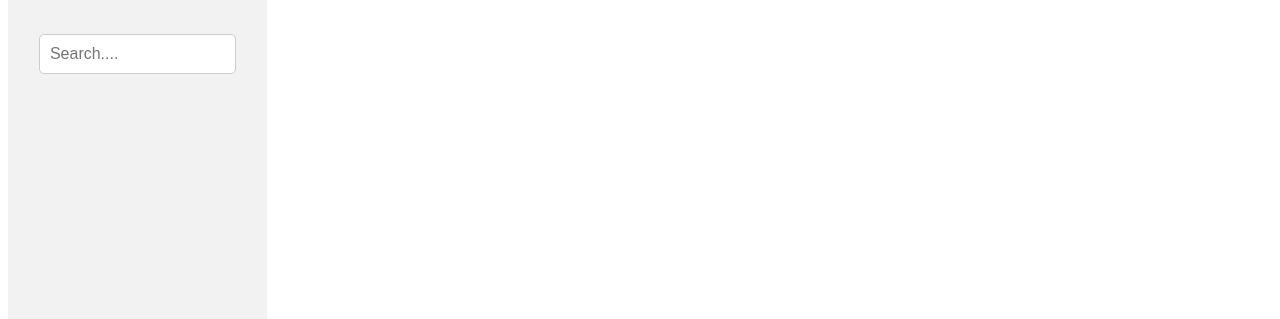
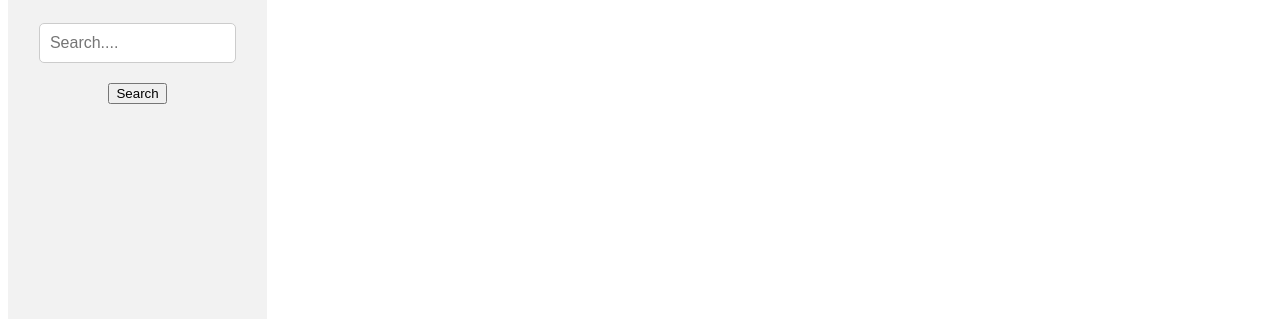
Before and after one commit to treblotnad/07-project-1, a plain HTML site: page index.html in a window 1280 px wide. Shown: the part 781-1100 px from the top of the page. Drawn offline with Linux system fonts and the light colour scheme.

Commit message:
landing page

```diff
--- a/index.html
+++ b/index.html
@@ -11,16 +11,18 @@
   <header class="header">
     <div class="container-fluid">
       <h1 class="bir">Birdwatching</h1>
+
     </div>
 
   </header>
 
 <main>
+    <!-- search btn -->
 <div class="cotainer">
     <div id="search-container">
         <h2>BIRD PARKS..</h2>
         <input type="text" id="search-input" placeholder="Search....">
-        <!-- Aquí puedes agregar tu código JavaScript para manejar la búsqueda -->
+        <button class="search-btn">Search</button>
       </div>
 
       <div class = "rigth-grid-wrapper">
@@ -58,7 +60,7 @@
 </main>
 
 <footer>
-    <!-- Contenido del footer -->
+    <!-- footer -->
     <p>&copy;2023 My Page. All rights reserved.</p>
 </footer>
 
--- a/styles.css
+++ b/styles.css
@@ -132,7 +132,7 @@ h2{
 
   /* Responsive Styles */
 @media screen and (max-width: 768px) {
-    /* Ajustes para pantallas más pequeñas */
+    /* Settings for smaller screens */
     .header {
         padding: 10px 0;
       }
```
